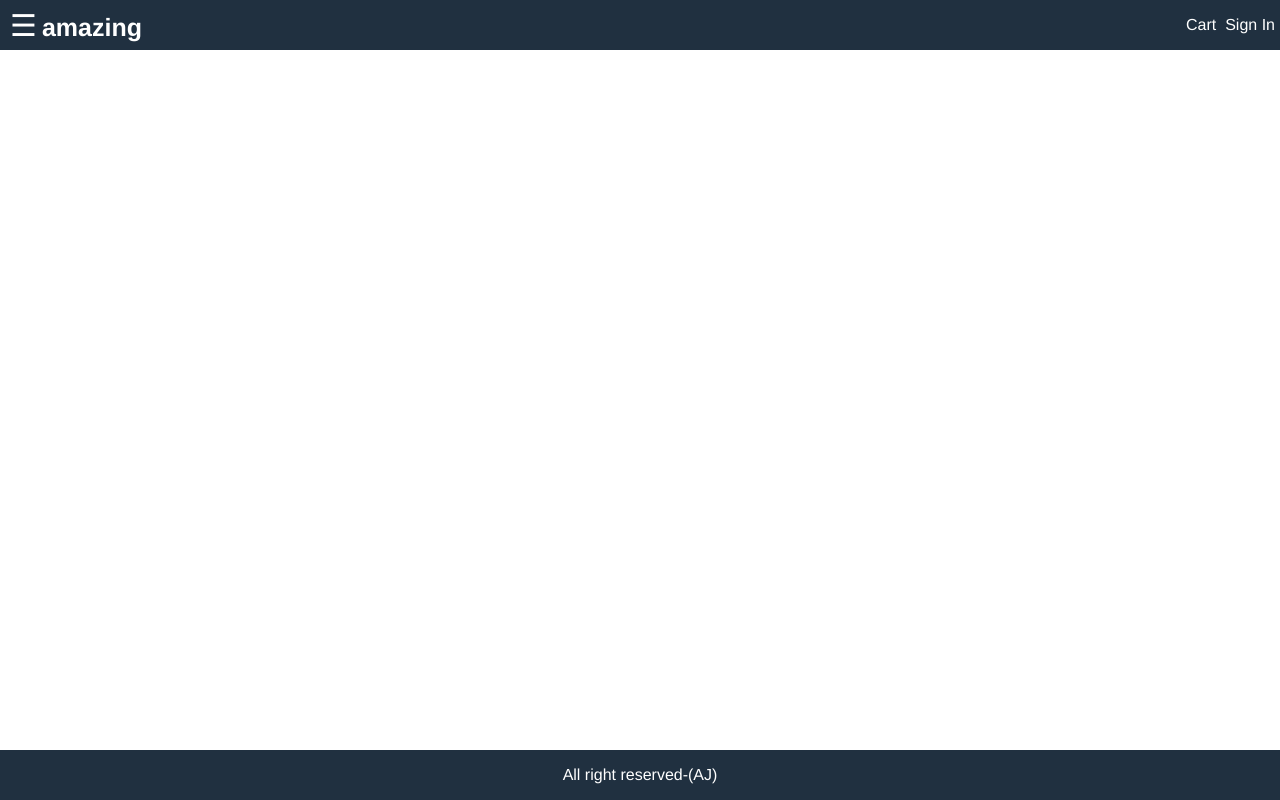
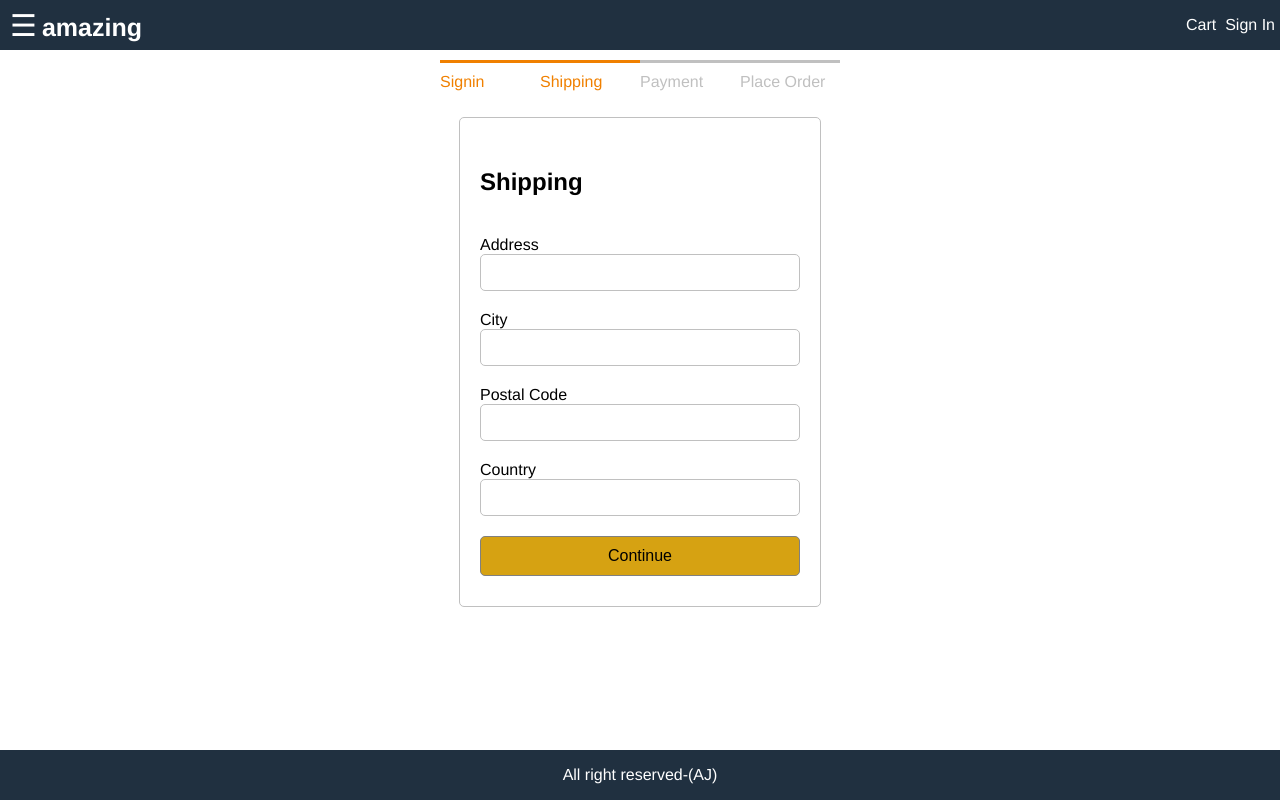
Before and after one commit to abjaiswal18/e-commerce-site, a React (Create React App) app in the folder frontend/: page /shipping in a window 1280 px wide. Built offline with nearby package versions, Linux system fonts and the light colour scheme.

Commit message:
added Shipping screen in checkout wizard

```diff
--- a/frontend/src/App.js
+++ b/frontend/src/App.js
@@ -9,6 +9,7 @@
 import SigninScreen from './screens/SigninScreen';
 import { useSelector } from 'react-redux';
 import RegisterScreen from './screens/RegisterScreen';
+import ShippingScreen from './screens/ShippingScreen';
 
 
 function App() {
@@ -56,6 +57,7 @@
             <main className="main">
                 <div className="content">
                 <Route path="/products" component={ProductsScreen} />
+                <Route path="/shipping" component={ShippingScreen} />
                 <Route path="/signin" component={SigninScreen} />
                 <Route path="/register" component={RegisterScreen} />
                 <Route path="/product/:id" component={ProductScreen} />
--- a/frontend/src/Screens/CartScreen.js
+++ b/frontend/src/Screens/CartScreen.js
@@ -23,6 +23,7 @@
     }, []);
 
     const checkoutHandler = () => {
+
         props.history.push("/signin?redirect=shipping");
     }
 
--- a/frontend/src/Screens/HomeScreen.js
+++ b/frontend/src/Screens/HomeScreen.js
@@ -26,7 +26,7 @@
         <li key={product._id}>
             <div className="product">
             <Link to={"/product/" +product._id }>
-             <img className="product-image" src={product.image} alt="product" />
+             <img className="product-image" src={product.images} alt="product" />
             </Link>
 
                 <div className="product-name">
--- a/frontend/src/Screens/RegisterScreen.js
+++ b/frontend/src/Screens/RegisterScreen.js
@@ -14,10 +14,11 @@
     const userRegister = useSelector(state=>state.userRegister);
     const {loading, userInfo, error} = userRegister;
     const dispatch = useDispatch();
+    const redirect = props.location.search ? props.location.search.split("=")[1]:"/";
 
     useEffect(() => {
         if(userInfo){
-            props.history.push("/");
+            props.history.push(redirect);
         }
 
         return () => {
@@ -70,7 +71,7 @@
                 <button type="submit" className="button primary">Register</button>
             </li>
             <li>
-                Already have an account? <Link to="/signin">Sign-in</Link>
+                Already have an account? <Link to={redirect === "/" ? "signin" : "signin?redirect=" + redirect}>Sign-in</Link>
             </li>
         </ul>
     </form>
--- /dev/null
+++ b/frontend/src/Screens/ShippingScreen.js
@@ -0,0 +1,69 @@
+import React, { useEffect, useState } from "react";
+import { useDispatch, useSelector } from "react-redux";
+import {saveShipping} from "../actions/CartActions";
+import CheckoutSteps from "../components/CheckoutSteps";
+
+
+
+function ShippingScreen (props) {
+
+    const [address,setAddress] = useState("");
+    const [city,setCity] = useState("");
+    const [postalCode,setPostalCode] = useState("");
+    const [country,setCountry] = useState("");
+
+    const dispatch = useDispatch();
+
+    const submitHandler = (e) => {
+        e.preventDefault();
+        dispatch(saveShipping(address, city, postalCode, country));
+        props.history.push("payment");
+    }
+
+    return <div>
+        <CheckoutSteps step1 step2></CheckoutSteps>
+
+    <div className="form">
+    <form onSubmit={submitHandler}>
+        <ul className="form-container">
+            <li>
+                <h2>Shipping</h2>
+            </li>
+            <li>
+                <label htmlFor="address">
+                    Address
+                </label>
+                <input type="text" name="address" id="address" onChange={(event) => setAddress(event.target.value)} >
+                    </input>
+            </li>
+            <li>
+                <label htmlFor="city">
+                    City
+                </label>
+                <input type="text" name="city" id="city" onChange={(event) => setCity(event.target.value)} >
+                    </input>
+            </li>
+            <li>
+                <label htmlFor="postalCode">
+                    Postal Code
+                </label>
+                <input type="text" name="postalCode" id="postalCode" onChange={(event) => setPostalCode(event.target.value)} >
+                    </input>
+            </li>
+            <li>
+                <label htmlFor="country">
+                    Country
+                </label>
+                <input type="text" name="country" id="country" onChange={(event) => setCountry(event.target.value)} >
+                    </input>
+            </li>
+            <li>
+                <button type="submit" className="button primary">Continue</button>
+            </li>
+        </ul>
+    </form>
+    </div>
+    </div>
+}
+
+export default ShippingScreen;
--- a/frontend/src/Screens/SigninScreen.js
+++ b/frontend/src/Screens/SigninScreen.js
@@ -12,10 +12,11 @@
     const userSignin = useSelector(state=>state.userSignin);
     const {loading, userInfo, error} = userSignin;
     const dispatch = useDispatch();
+    const redirect = props.location.search ? props.location.search.split("=")[1]:"/";
 
     useEffect(() => {
         if(userInfo){
-            props.history.push("/");
+            props.history.push(redirect);
         }
 
         return () => {
@@ -59,7 +60,7 @@
                 New User?
             </li>
             <li>
-                <Link to="/register" className="button button-secondary text-center">Create your account</Link>
+                <Link to={redirect === "/" ? "register" : "register?redirect=" + redirect} className="button button-secondary text-center">Create your account</Link>
             </li>
         </ul>
     </form>
--- a/frontend/src/actions/CartActions.js
+++ b/frontend/src/actions/CartActions.js
@@ -1,4 +1,4 @@
-import { CART_ADD_ITEM, CART_REMOVE_ITEM } from "../constants/cartConstants";
+import { CART_ADD_ITEM, CART_REMOVE_ITEM, CART_SAVE_SHIPPING } from "../constants/cartConstants";
 import Cookie from "js-cookie";
 const { default: Axios } = require("axios")
 
@@ -28,4 +28,8 @@
     Cookie.set("cartItems", JSON.stringify(cartItems));
 }
 
-export {addToCart, removeFromCart};
+const saveShipping = (data) => (dispatch) => {
+    dispatch({type: CART_SAVE_SHIPPING, payload: data});
+}
+
+export {addToCart, removeFromCart, saveShipping};
--- /dev/null
+++ b/frontend/src/components/CheckoutSteps.js
@@ -0,0 +1,12 @@
+import React from "react";
+function CheckoutSteps(props){
+    return <div className="checkout-steps">
+        <div className={props.step1 ? "active" : ""}>Signin</div>
+        <div className={props.step2 ? "active" : ""}>Shipping</div>
+        <div className={props.step3 ? "active" : ""}>Payment</div>
+        <div className={props.step4 ? "active" : ""}>Place Order</div>
+
+    </div>
+}
+
+export default CheckoutSteps;
--- a/frontend/src/constants/cartConstants.js
+++ b/frontend/src/constants/cartConstants.js
@@ -1,2 +1,3 @@
-export const CART_ADD_ITEM = 'CART_ADD_ITEM';
-export const CART_REMOVE_ITEM = 'CART_REMOVE_ITEM';
+export const CART_ADD_ITEM = "CART_ADD_ITEM";
+export const CART_REMOVE_ITEM = "CART_REMOVE_ITEM";
+export const CART_SAVE_SHIPPING = "CART_SAVE_SHIPPING";
--- a/frontend/src/index.css
+++ b/frontend/src/index.css
@@ -357,3 +357,25 @@
 tbody>tr:nth-child(odd){
   background-color: #808080;
 }
+
+/* Checkout Steps */
+
+ .checkout-steps{
+  display: flex;
+  justify-content: space-between;
+  width: 40rem;
+  margin: 1rem auto;
+ }
+
+ .checkout-steps > div {
+   border-top: .3rem #c0c0c0 solid;
+   color: #c0c0c0;
+   flex: 1 1;
+   padding-top: 1rem;
+
+ }
+
+ .checkout-steps > div.active{
+   border-top: 0.3rem #f08000 solid;
+   color: #f08000;
+ }
--- a/frontend/src/index.js
+++ b/frontend/src/index.js
@@ -17,4 +17,4 @@
 // If you want your app to work offline and load faster, you can change
 // unregister() to register() below. Note this comes with some pitfalls.
 // Learn more about service workers: https://bit.ly/CRA-PWA
-serviceWorker.unregister();
+// serviceWorker.unregister();
--- a/frontend/src/reducers/CartReducers.js
+++ b/frontend/src/reducers/CartReducers.js
@@ -1,4 +1,4 @@
-import { CART_ADD_ITEM, CART_REMOVE_ITEM } from "../constants/cartConstants";
+import { CART_ADD_ITEM, CART_REMOVE_ITEM, CART_SAVE_SHIPPING } from "../constants/cartConstants";
 
 function CartReducer(state =  {cartItems: []},action){
     switch(action.type){
@@ -14,6 +14,8 @@
             return { cartItems: [...state.cartItems, item]};
         case CART_REMOVE_ITEM:
             return {cartItems: state.cartItems.filter(x => x.product !==action.payload)}
+        case CART_SAVE_SHIPPING:
+            return {...state, shipping: action.payload}
         default:
             return state;
     }
```
Also changed, not shown: 2 other files (tests, documents, lock files or other folders).
